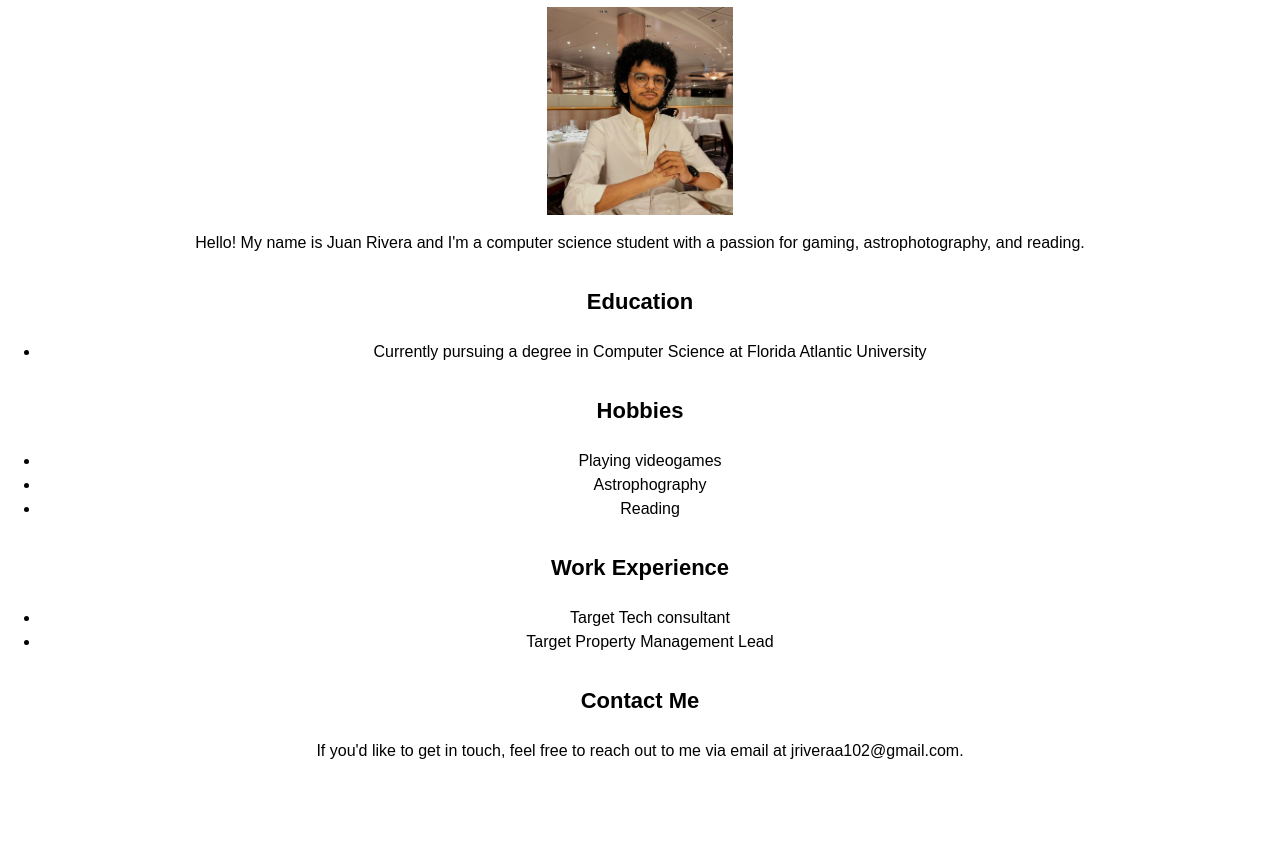
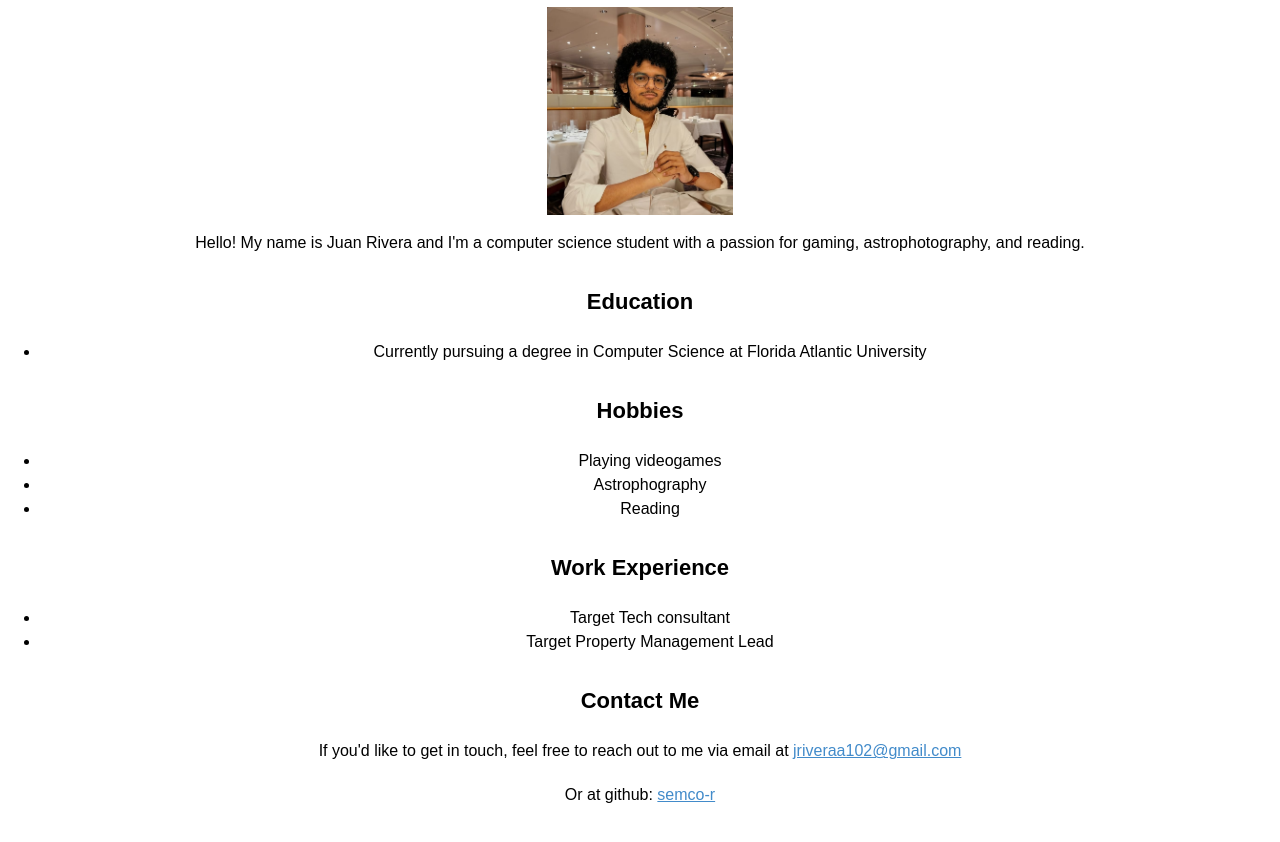
Before and after one commit to semco-r/semco-r.github.io, a plain HTML site: page index.html in a window 1280 px wide. Shown: the part 156-998 px from the top of the page. Before the commit the page ends 959 px from the top, so only its background shows below. Drawn offline with Linux system fonts and the light colour scheme.

Commit message:
making adjustments

```diff
--- a/index.html
+++ b/index.html
@@ -30,6 +30,13 @@
       <li>Target Property Management Lead</li>
     </ul>
     <h3>Contact Me</h3>
-    <p>If you'd like to get in touch, feel free to reach out to me via email at jriveraa102@gmail.com.</p>
+    <p>If you'd like to get in touch, feel free to reach out to me via email at
+      <a href="mailto:jriveraa102@gmail.com">jriveraa102@gmail.com</a>
+    </p>
+    <p>Or at github:
+      <a href="https://github.com/semco-r">semco-r</a>
+
+    </p>
+
   </body>
 </html>
```
